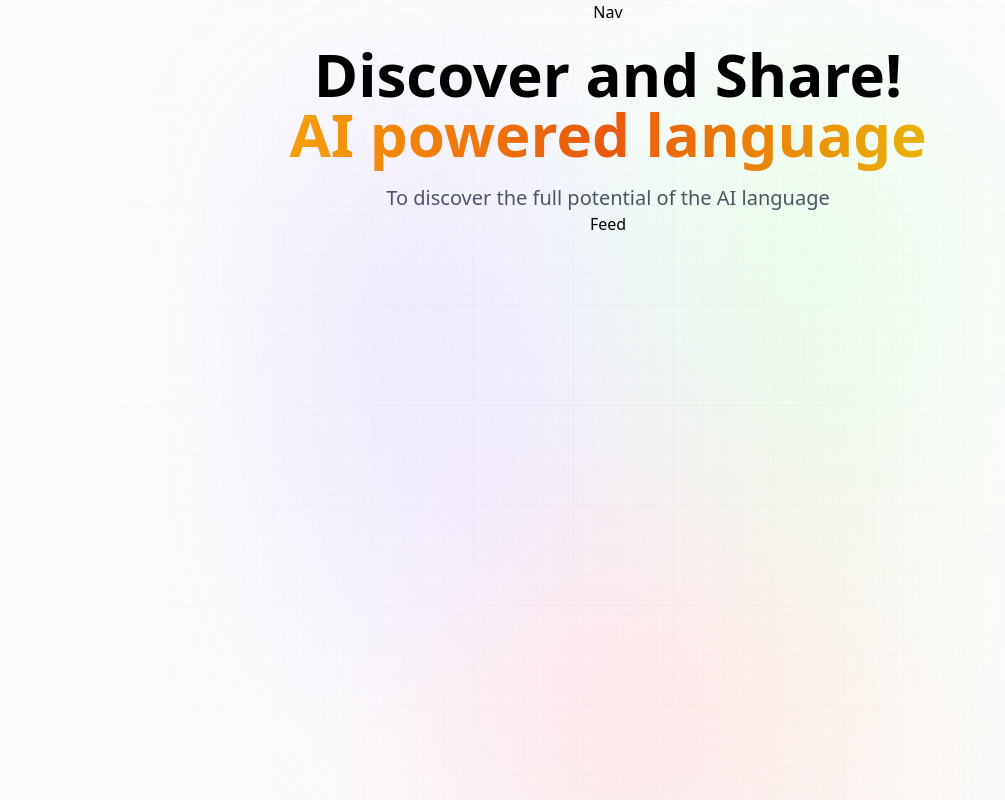
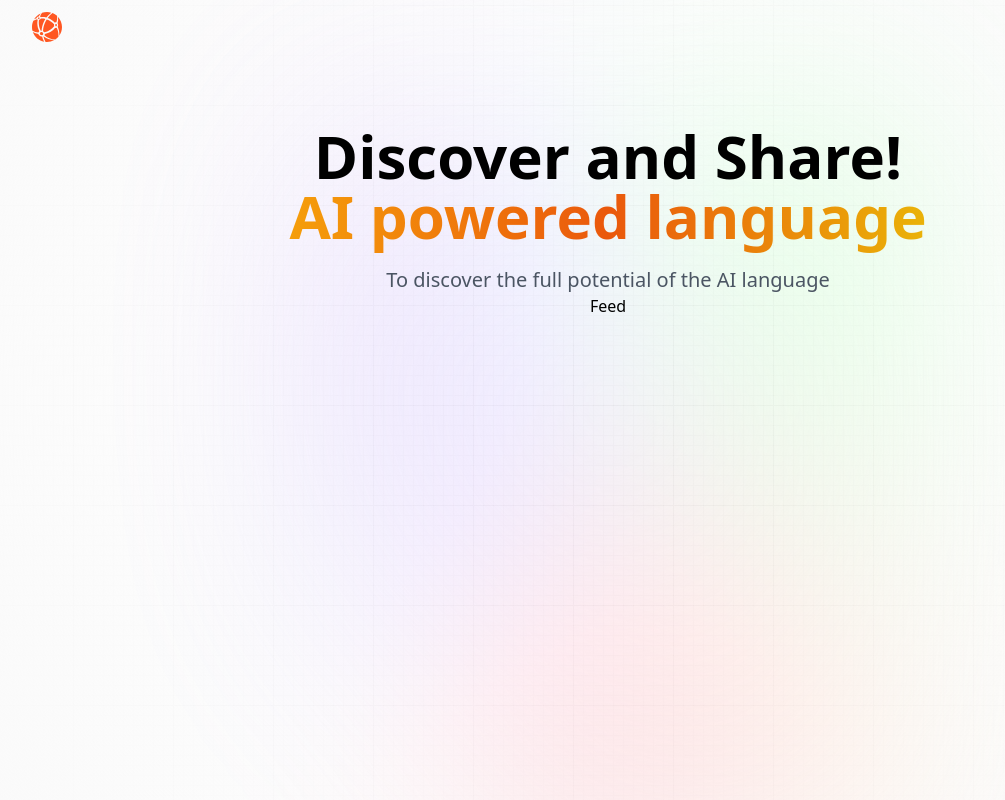
Before and after one commit to cod182/ai_speak, a Next.js app: page / in a window 1280 px wide. Shown: the whole page, without its empty margins (32-1037 px from the left). Built offline with nearby package versions, Linux system fonts and the light colour scheme.

Commit message:
added image logo

```diff
--- a/components/Nav.jsx
+++ b/components/Nav.jsx
@@ -1,9 +1,24 @@
-import React from 'react'
+'use client';
+
+import Link from 'next/link';
+import Image from 'next/image';
+import { useState, useEffect } from 'react';
+import { signIn, signOut, useSession, getProvider } from 'next-auth/react';
 
 const Nav = () => {
   return (
-    <div>Nav</div>
-  )
-}
+    <nav className="flex-between w-full mb-16 pt-3">
+      <Link href="/" className="flex gap-2 flex-center">
+        <Image
+          width="30"
+          height="30"
+          className="object-contain"
+          src="/assets/images/logo.svg"
+          alt="logo"
+        />
+      </Link>
+    </nav>
+  );
+};
 
-export default Nav
+export default Nav;
```
